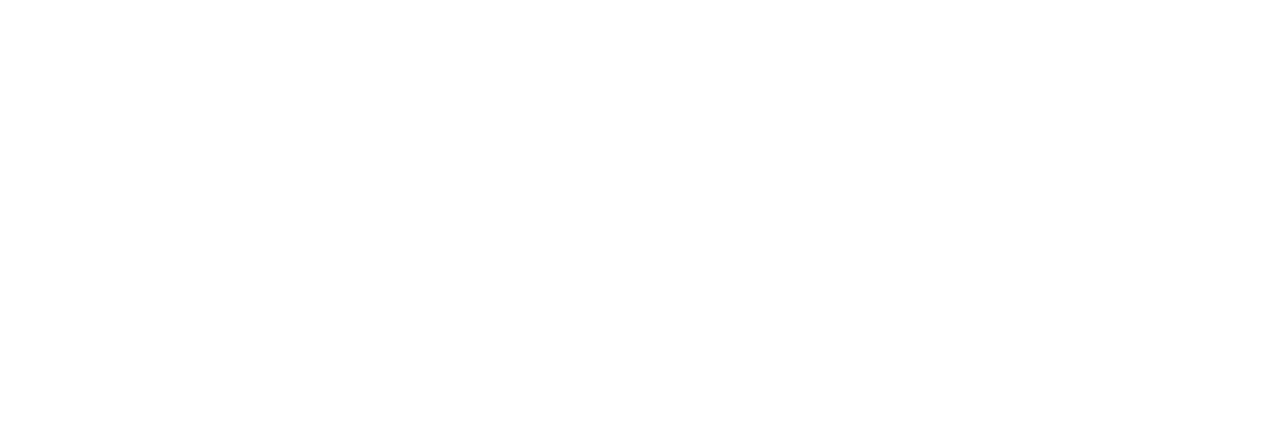
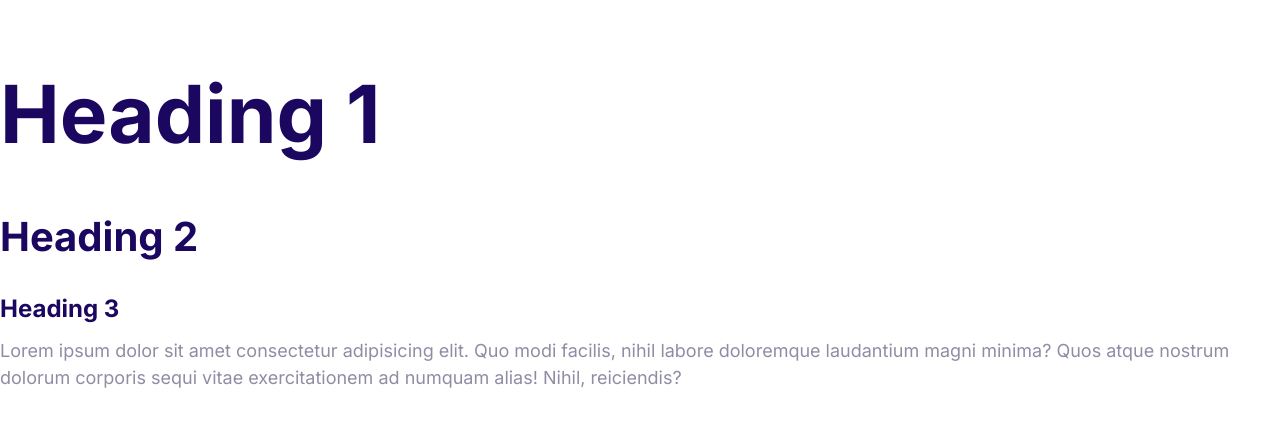
Before and after one commit to rivasadam01/0development, a plain HTML site: page index.html in a window 1280 px wide. Drawn offline with Linux system fonts and the light colour scheme.

Commit message:
defined the styles for the font

```diff
--- a/css/styles.css
+++ b/css/styles.css
@@ -5,3 +5,48 @@
   --color-headings: #1b0760;
   --color-body: #918ca4;
 }
+html {
+  font-size: 62.5%;
+}
+body {
+  font-family: "Inter", sans-serif;
+  color: var(--color-body);
+  font-size: 2.4rem;
+  line-height: 1.5;
+}
+
+h1,
+h2,
+h3 {
+  color: var(--color-headings);
+  margin-bottom: 1rem;
+}
+
+h1 {
+  font-size: 7rem;
+}
+h2 {
+  font-size: 4rem;
+}
+
+h3 {
+  font-size: 3rem;
+}
+p {
+  margin-top: 0;
+}
+
+@media screen and (min-width: 1024px) {
+  body {
+    font-size: 1.8rem;
+  }
+  h1 {
+    font-size: 8rem;
+  }
+  h2 {
+    font-size: 4rem;
+  }
+  h3 {
+    font-size: 2.4rem;
+  }
+}
--- a/index.html
+++ b/index.html
@@ -5,8 +5,23 @@
     <meta http-equiv="X-UA-Compatible" content="IE=edge" />
     <meta name="viewport" content="width=device-width, initial-scale=1.0" />
     <title>Document</title>
+    <link rel="preconnect" href="https://fonts.gstatic.com" />
+    <link
+      href="https://fonts.googleapis.com/css2?family=Inter:wght@400;700&display=swap"
+      rel="stylesheet"
+    />
     <link rel="stylesheet" href="css/normalize.css" />
     <link rel="stylesheet" href="css/styles.css" />
   </head>
-  <body></body>
+  <body>
+    <h1>Heading 1</h1>
+    <h2>Heading 2</h2>
+    <h3>Heading 3</h3>
+    <p>
+      Lorem ipsum dolor sit amet consectetur adipisicing elit. Quo modi facilis,
+      nihil labore doloremque laudantium magni minima? Quos atque nostrum
+      dolorum corporis sequi vitae exercitationem ad numquam alias! Nihil,
+      reiciendis?
+    </p>
+  </body>
 </html>
```
